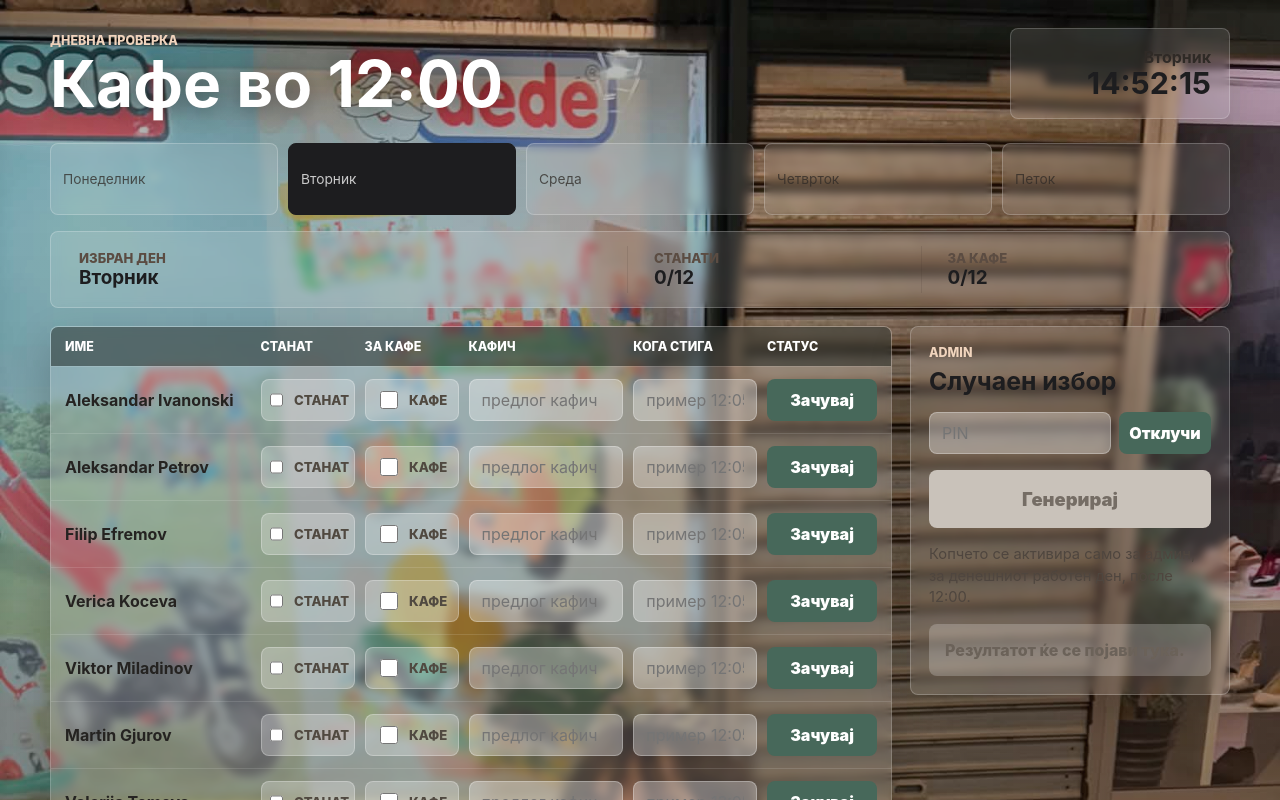
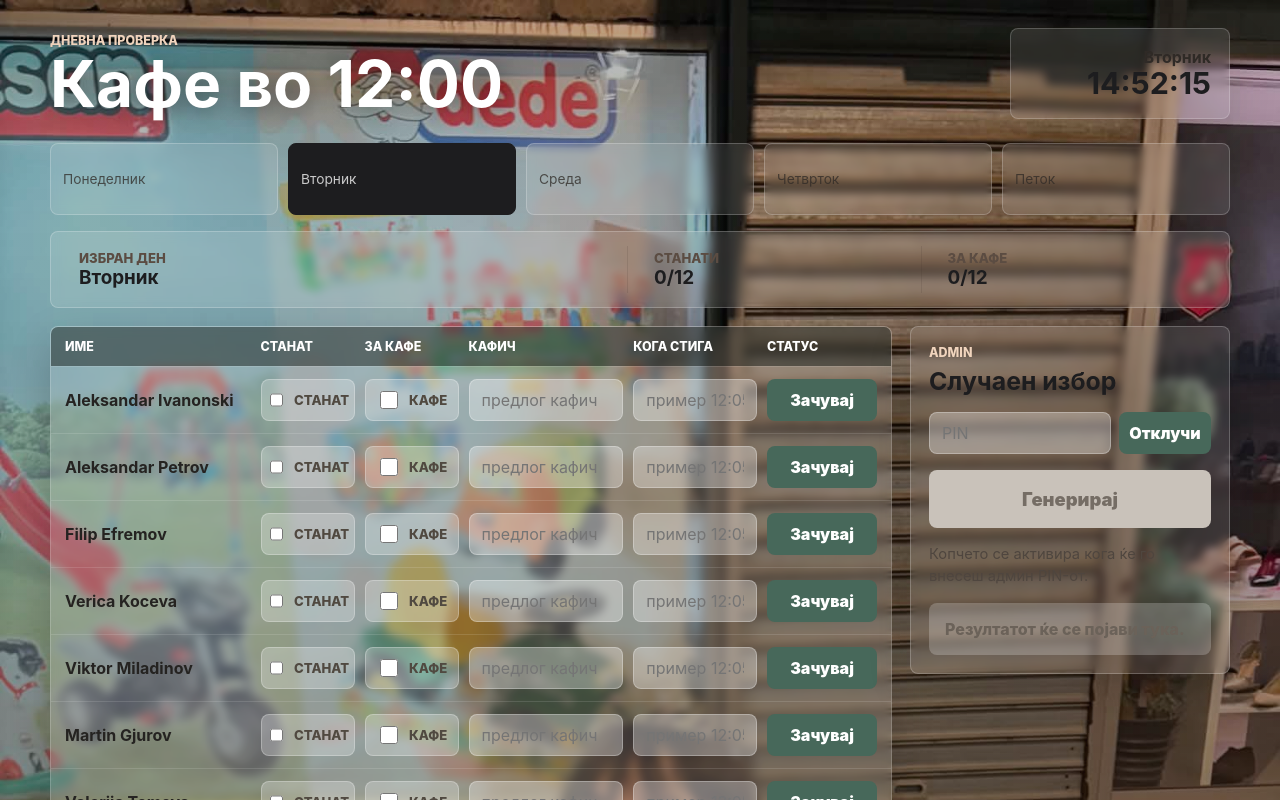
Before and after one commit to jordan102445/Coffe-Site, a React (Vite) app: page / in a window 1280 px wide. Shown: the top 800 px of the page. Built offline with nearby package versions, Linux system fonts and the light colour scheme; no server answers.

Commit message:
Generate button fix for admin

```diff
--- a/src/main.jsx
+++ b/src/main.jsx
@@ -118,10 +118,7 @@ function App() {
   const selectedDay = days.find((day) => toDateKey(day) === selectedKey) ?? days[0];
   const responses = board[selectedKey]?.responses ?? createBlankResponses();
   const result = board[selectedKey]?.result;
-  const selectedIsToday = selectedKey === toDateKey(now);
-  const isWorkday = WORK_DAYS.includes(now.getDay());
-  const isNoonOrLater = now.getHours() > 12 || (now.getHours() === 12 && now.getMinutes() >= 0);
-  const canGenerate = isAdmin && selectedIsToday && isWorkday && isNoonOrLater;
+  const canGenerate = isAdmin;
 
   const awakeCount = Object.values(responses).filter((person) => person.awake).length;
   const coffeePeople = Object.entries(responses).filter(([, response]) => response.coffee);
@@ -416,7 +413,7 @@ function App() {
           </button>
 
           <p className="hint">
-            Копчето се активира само за админ, за денешниот работен ден, после 12:00.
+            Копчето се активира кога ќе го внесеш админ PIN-от.
           </p>
 
           {result ? (
```
